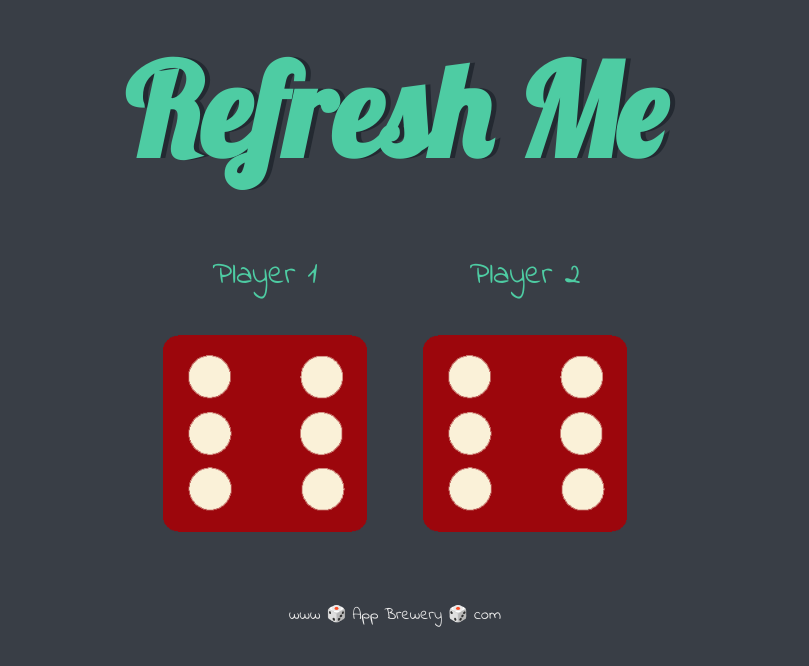
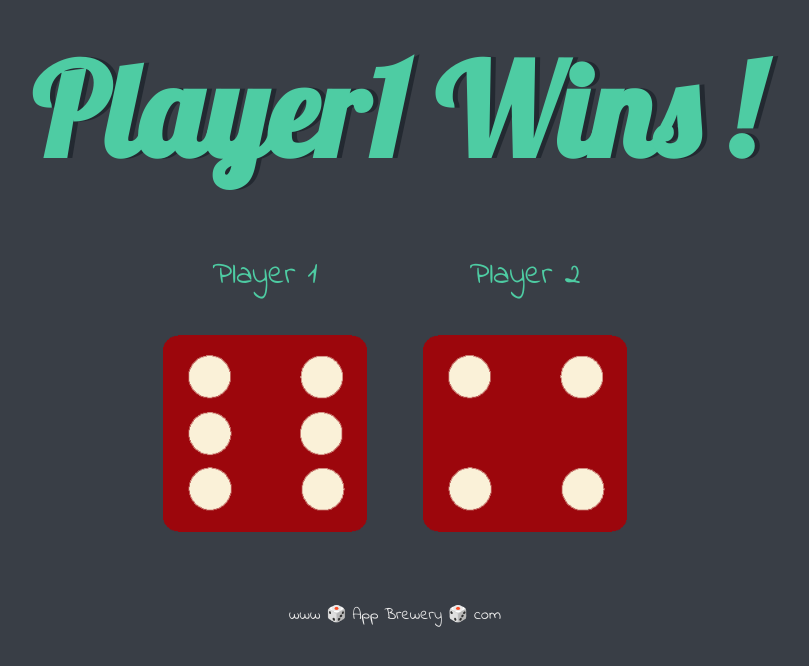
Before and after one commit to kimodev1990/dice-game, a plain HTML site: page index.html in a window 1280 px wide. Shown: the whole page, without its empty margins (245-1054 px from the left). Drawn offline with Linux system fonts and the light colour scheme.

Commit message:
Add files via upload

```diff
--- a/index.html
+++ b/index.html
@@ -24,7 +24,7 @@
       </div>
     </div>
 
-    <script src="./index.js"></script>
+    <script src="./code.js"></script>
   </body>
 
   <footer>www 🎲 App Brewery 🎲 com</footer>
```
